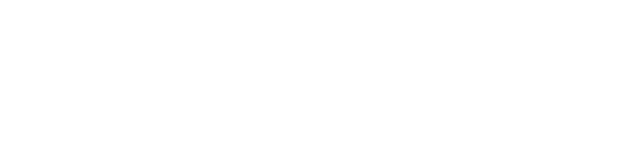
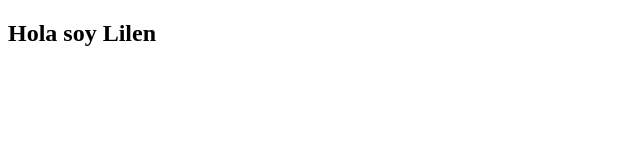
Before and after one commit to GabrielaLacueva/gabriela, a plain HTML site: page index.html in a window 1280 px wide. Shown: the whole page, without its empty margins (0-640 px from the left). Drawn offline with Linux system fonts and the light colour scheme.

Commit message:
branchlilen

```diff
--- a/index.html
+++ b/index.html
@@ -6,6 +6,6 @@
     <title>Documento de gabriela</title>
 </head>
 <body>
-
+    <h2>Hola soy Lilen</h2>
 </body>
 </html>
```
